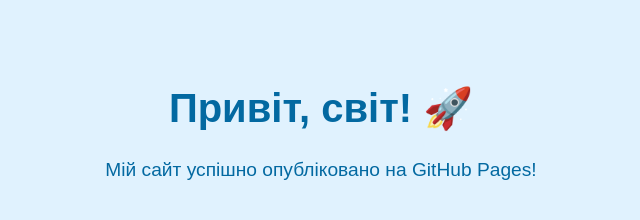
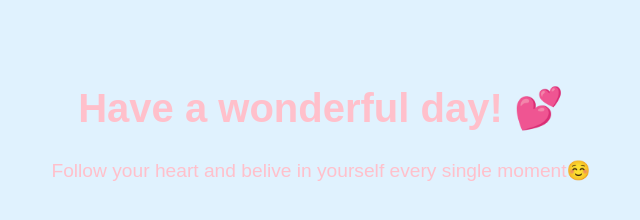
Before and after one commit to kseniiashevchun/Practychnarobota, a plain HTML site: page index.html in a window 1280 px wide. Shown: the whole page, without its empty margins (319-959 px from the left). Drawn offline with Linux system fonts and the light colour scheme.

Commit message:
Update text and color in index.html

```diff
--- a/index.html
+++ b/index.html
@@ -4,13 +4,13 @@
     <meta charset="UTF-8">
     <title>Мій перший сайт на GitHub Pages</title>
     <style>
-        body { font-family: Arial, sans-serif; text-align: center; padding: 50px; background: #e0f2fe; color: #0369a1; }
+        body { font-family: Arial, sans-serif; text-align: center; padding: 50px; background: #e0f2fe; color: pink; }
         h1 { font-size: 2.5rem; }
         p { font-size: 1.2rem; }
     </style>
 </head>
 <body>
-    <h1>Привіт, світ! 🚀</h1>
-    <p>Мій сайт успішно опубліковано на GitHub Pages!</p>
+    <h1>Have a wonderful day! 💕</h1>
+    <p>Follow your heart and belive in yourself every single moment☺️</p>
 </body>
 </html>
```
